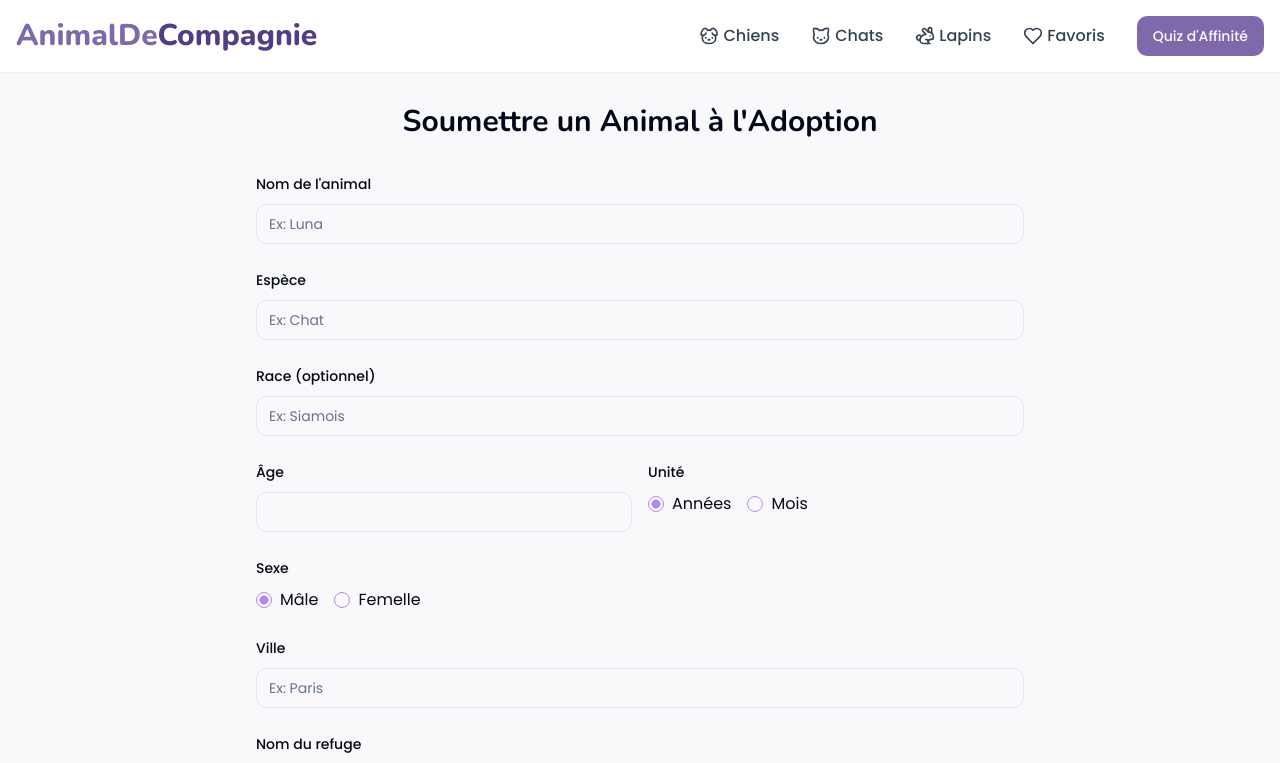
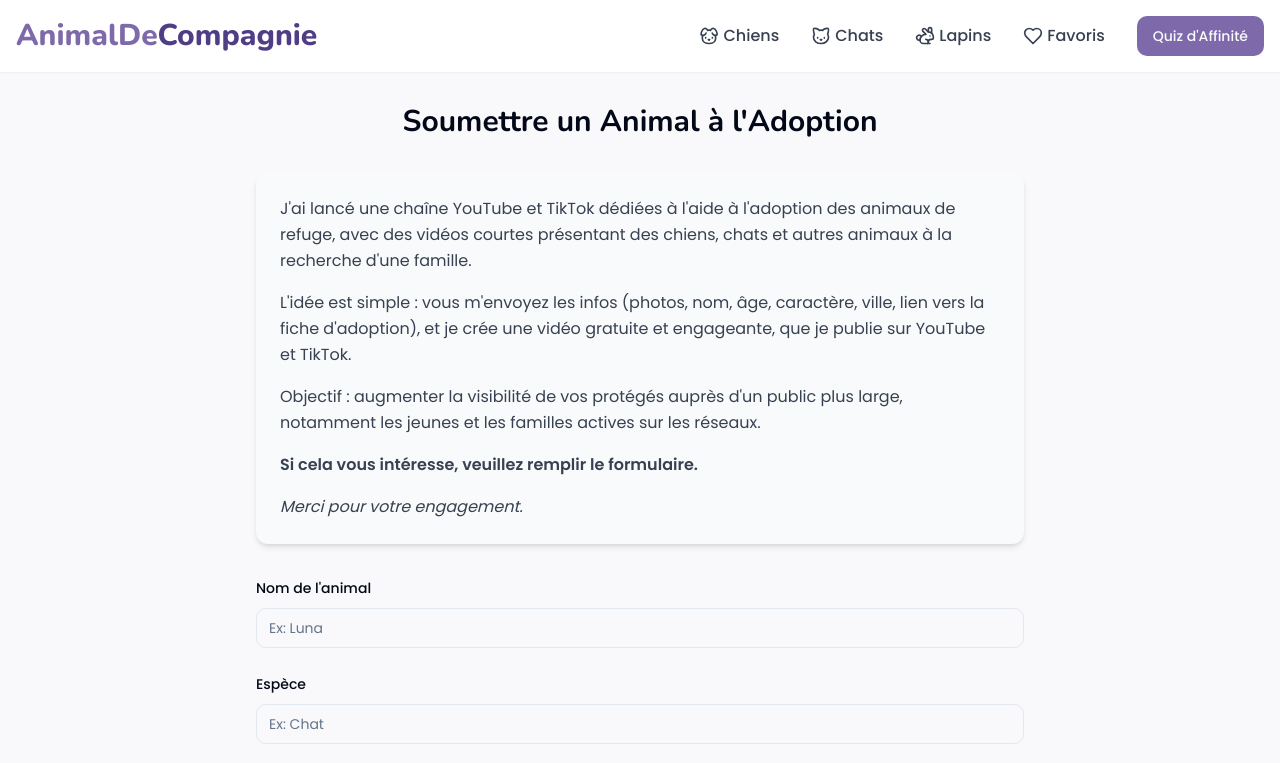
Before and after one commit to seydoumbodji/animal-de-compagnie, a React (Vite) app: page /soumettre-animal in a window 1280 px wide. Shown: the top 763 px of the page. Built offline with nearby package versions, Linux system fonts and the light colour scheme.

Commit message:
Add animal submission form text
Add text to the animal submission form to increase engagement.

```diff
--- a/src/pages/ShelterSubmission.tsx
+++ b/src/pages/ShelterSubmission.tsx
@@ -12,6 +12,25 @@ const ShelterSubmission = () => {
         <h1 className="text-3xl font-bold text-center mb-8">
           Soumettre un Animal à l'Adoption
         </h1>
+
+        <div className="max-w-3xl mx-auto bg-gray-50 p-6 rounded-lg shadow-md mb-8">
+          <p className="text-gray-700 leading-relaxed">
+            J'ai lancé une chaîne YouTube et TikTok dédiées à l'aide à l'adoption des animaux de refuge, avec des vidéos courtes présentant des chiens, chats et autres animaux à la recherche d'une famille.
+          </p>
+          <p className="text-gray-700 leading-relaxed mt-4">
+            L'idée est simple : vous m'envoyez les infos (photos, nom, âge, caractère, ville, lien vers la fiche d'adoption), et je crée une vidéo gratuite et engageante, que je publie sur YouTube et TikTok.
+          </p>
+          <p className="text-gray-700 leading-relaxed mt-4">
+            Objectif : augmenter la visibilité de vos protégés auprès d'un public plus large, notamment les jeunes et les familles actives sur les réseaux.
+          </p>
+          <p className="text-gray-700 leading-relaxed mt-4 font-semibold">
+            Si cela vous intéresse, veuillez remplir le formulaire.
+          </p>
+          <p className="text-gray-700 leading-relaxed mt-4 italic">
+            Merci pour votre engagement.
+          </p>
+        </div>
+
         <div className="max-w-3xl mx-auto">
           <AnimalSubmissionForm />
         </div>
```
